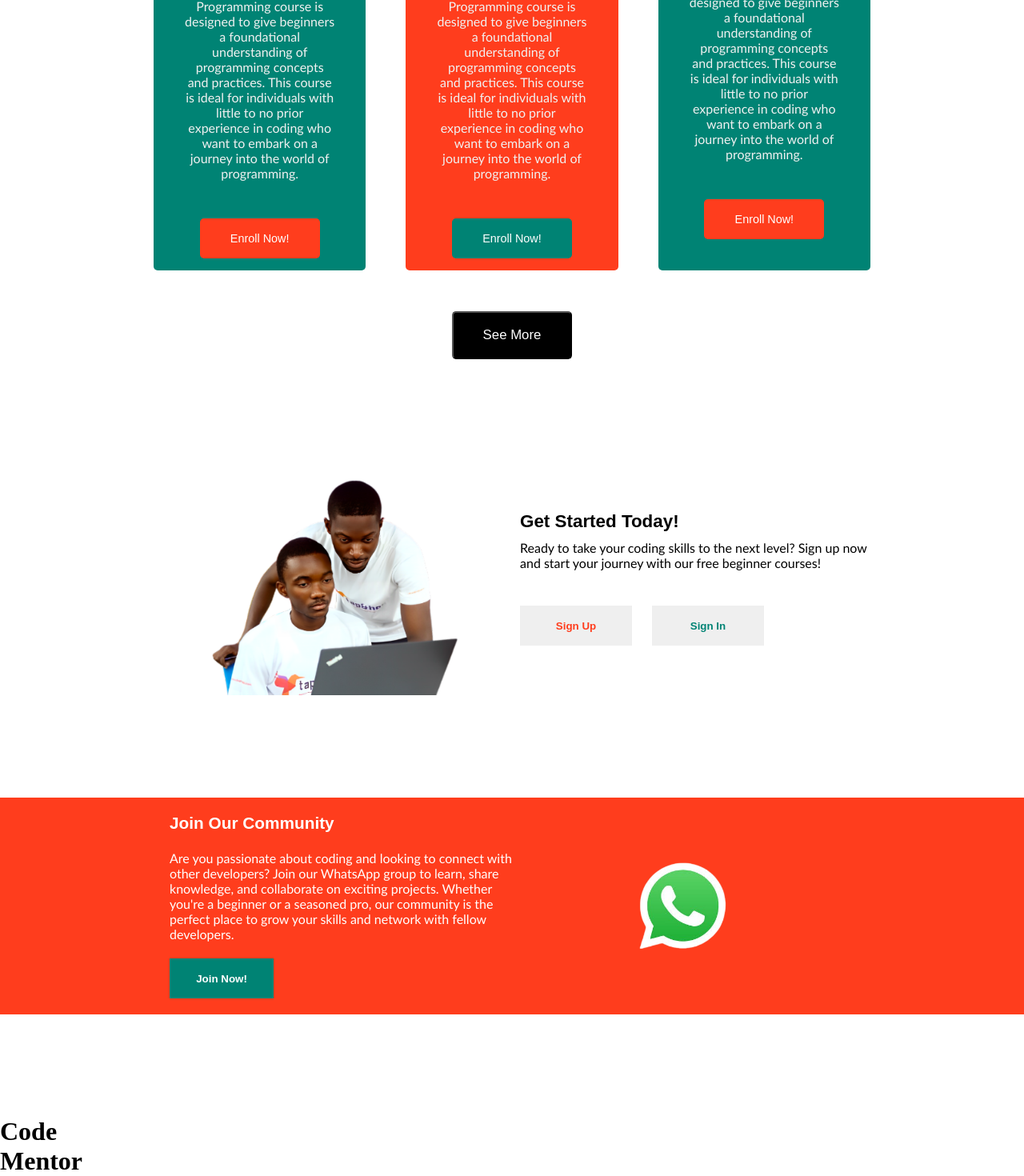
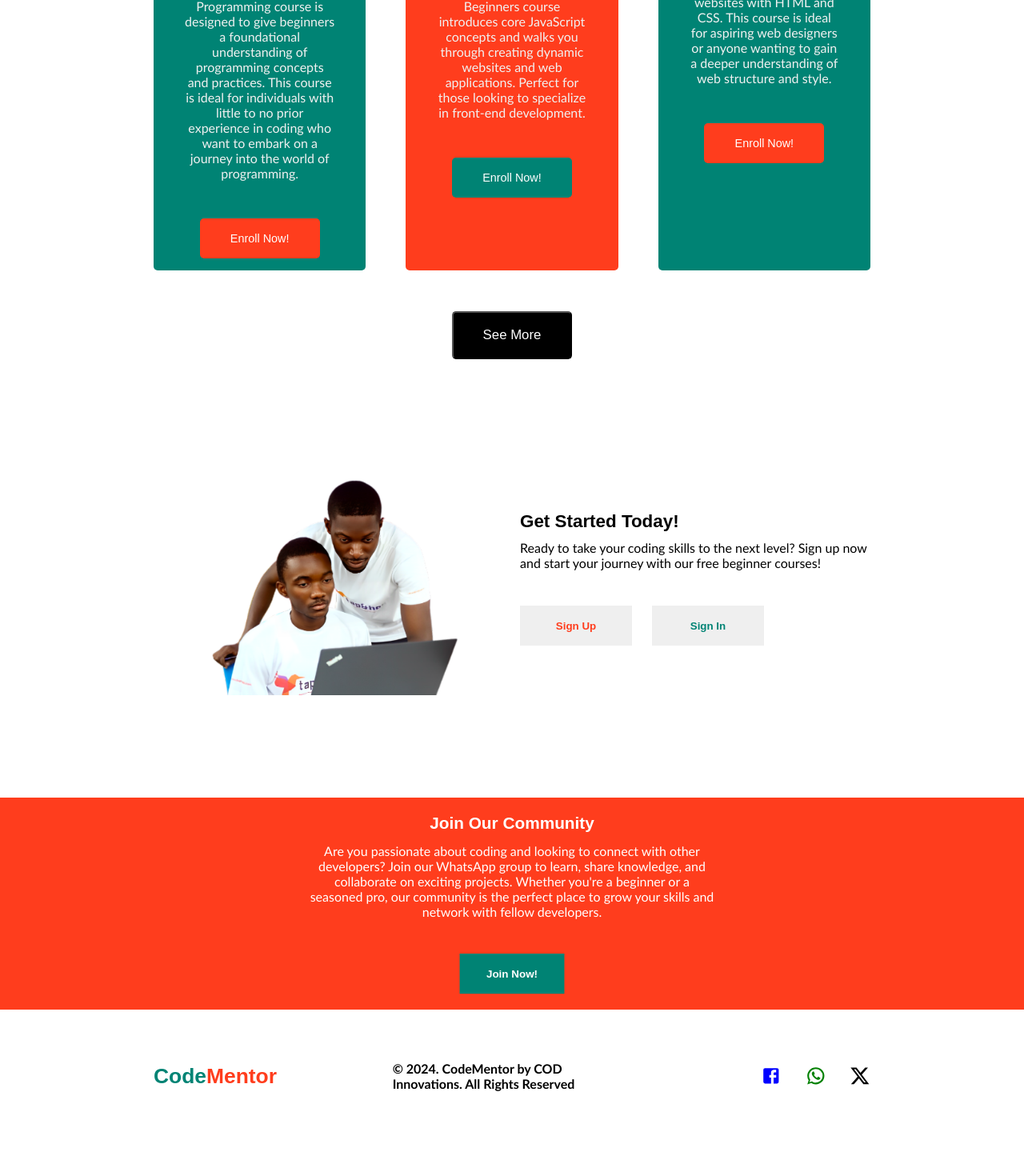
Before and after one commit to codinnovation/cod-edu, a Next.js app: page /home in a window 1280 px wide. Shown: the part 1485-2955 px from the top of the page at 80% size. After the commit the page ends 2887 px from the top, so only its background shows below. Built offline with nearby package versions, Linux system fonts and the light colour scheme.

Commit message:
added footer, and put motion to all components

```diff
--- a/src/pages/home/explore-our-courses/index.jsx
+++ b/src/pages/home/explore-our-courses/index.jsx
@@ -1,7 +1,14 @@
 import React from "react";
 import styles from '../../../styles/explore-our-learning.module.css';
+import { motion } from 'framer-motion';
 
 function ExploreOurCourese() {
+	// Animation variant for scaling and fading
+	const scaleUpVariant = {
+		hidden: { opacity: 0, scale: 0.8 },
+		visible: { opacity: 1, scale: 1, transition: { duration: 0.5 } },
+	};
+
 	return (
 		<>
 			<div className={styles.exploreContainer}>
@@ -11,7 +18,14 @@ function ExploreOurCourese() {
 					<h1>Courses</h1>
 				</div>
 				<div className={styles.exploreContent}>
-					<div className={styles.courseContainer}>
+					{/* Course 1 */}
+					<motion.div
+						className={styles.courseContainer}
+						initial="hidden"
+						whileInView="visible"
+						variants={scaleUpVariant}
+						viewport={{ infinity: true }}
+					>
 						<div className={styles.courseHeader}>
 							<h1>Introduction to Programming</h1>
 						</div>
@@ -23,42 +37,56 @@ function ExploreOurCourese() {
 						<div className={styles.courseButton}>
 							<button>Enroll Now!</button>
 						</div>
-					</div>
+					</motion.div>
 
-					<div className={styles.courseContainer}>
+					{/* Course 2 */}
+					<motion.div
+						className={styles.courseContainer}
+						initial="hidden"
+						whileInView="visible"
+						variants={scaleUpVariant}
+						viewport={{ infinity: true }}
+					>
 						<div className={styles.courseHeader}>
 							<h1>JavaScript for Beginners</h1>
 						</div>
 
 						<div className={styles.courseDescription}>
-							<p>The Introduction to Programming course is designed to give beginners a foundational understanding of programming concepts and practices. This course is ideal for individuals with little to no prior experience in coding who want to embark on a journey into the world of programming.</p>
+							<p>The JavaScript for Beginners course introduces core JavaScript concepts and walks you through creating dynamic websites and web applications. Perfect for those looking to specialize in front-end development.</p>
 						</div>
 
 						<div className={styles.courseButton}>
 							<button>Enroll Now!</button>
 						</div>
-					</div>
+					</motion.div>
 
-					<div className={styles.courseContainer}>
+					{/* Course 3 */}
+					<motion.div
+						className={styles.courseContainer}
+						initial="hidden"
+						whileInView="visible"
+						variants={scaleUpVariant}
+						viewport={{ infinity: true }}
+					>
 						<div className={styles.courseHeader}>
 							<h1>HTML & CSS</h1>
 						</div>
 
 						<div className={styles.courseDescription}>
-							<p>The Introduction to Programming course is designed to give beginners a foundational understanding of programming concepts and practices. This course is ideal for individuals with little to no prior experience in coding who want to embark on a journey into the world of programming.</p>
+							<p>Learn how to build beautiful, responsive websites with HTML and CSS. This course is ideal for aspiring web designers or anyone wanting to gain a deeper understanding of web structure and style.</p>
 						</div>
 
 						<div className={styles.courseButton}>
 							<button>Enroll Now!</button>
 						</div>
-					</div>
+					</motion.div>
 				</div>
 				<div className={styles.exploreContainerButton}>
 					<button>See More</button>
 				</div>
 			</div>
 		</>
-	)
+	);
 }
 
 export default ExploreOurCourese;
--- a/src/pages/home/footer/index.jsx
+++ b/src/pages/home/footer/index.jsx
@@ -1,19 +1,57 @@
 import React from "react";
-import styles from '../../../styles/footer.module.css'
-
+import styles from '../../../styles/footer.module.css';
+import FacebookIcon from '@mui/icons-material/Facebook';
+import WhatsAppIcon from '@mui/icons-material/WhatsApp';
+import XIcon from '@mui/icons-material/X';
+import { motion } from "framer-motion";
 
 function Footer() {
   return (
     <>
-			<div className={styles.footerContainer}>
+      <motion.div
+        className={styles.footerContainer}
+        initial={{ opacity: 0, y: 20 }} // Hide initially
+        whileInView={{ opacity: 1, y: 0 }} // Animates when in view
+        transition={{ duration: 0.8, ease: "easeInOut" }}
+        viewport={{ once: true, amount: 0.1 }} // Triggers animation when 10% of the footer is visible
+      >
         <div className={styles.footerContent}>
-					<div className={styles.companyName}>
+          <motion.div
+            className={styles.companyName}
+            initial={{ x: -100, opacity: 0 }} // Hide initially
+            whileInView={{ x: 0, opacity: 1 }} // Slide in when in view
+            transition={{ delay: 0.5, duration: 0.8, ease: "easeInOut" }}
+            viewport={{ once: true, amount: 0.1 }} // Triggered when in view
+          >
             <h1>Code</h1>
             <h1>Mentor</h1>
+          </motion.div>
+
+          <motion.div
+            className={styles.copyright}
+            initial={{ opacity: 0 }} // Hide initially
+            whileInView={{ opacity: 1 }} // Fade in when in view
+            transition={{ delay: 1, duration: 0.8, ease: "easeInOut" }}
+            viewport={{ once: true, amount: 0.1 }} // Triggered when in view
+          >
+            <p>© {new Date().getFullYear()}. CodeMentor by COD Innovations. All Rights Reserved</p>
+          </motion.div>
+
+          <motion.div
+            className={styles.socialMedia}
+            initial={{ opacity: 0, scale: 0.5 }} // Hide initially
+            whileInView={{ opacity: 1, scale: 1 }} // Scale in when in view
+            transition={{ delay: 1.5, duration: 0.8, ease: "easeInOut" }}
+            viewport={{ once: true, amount: 0.1 }} // Triggered when in view
+          >
+            <FacebookIcon className={styles.icon} />
+            <WhatsAppIcon className={styles.icon} />
+            <XIcon className={styles.icon} />
+          </motion.div>
         </div>
-				</div>
-			</div>
+      </motion.div>
     </>
-	)
+  );
 }
+
 export default Footer;
--- a/src/pages/home/get-started-today/index.jsx
+++ b/src/pages/home/get-started-today/index.jsx
@@ -1,18 +1,45 @@
-import React from "react"
+import React from "react";
 import styles from '../../../styles/get-started-today.module.css';
 import Image from "next/image";
-import ContainerImage from '../../../../public/login-image-removebg-preview.png'
+import ContainerImage from '../../../../public/login-image-removebg-preview.png';
+import { motion } from 'framer-motion';
 
 function GetStartedToday() {
+	// Animation variants
+	const slideInVariant = {
+		hidden: { opacity: 0, x: -100 },
+		visible: { opacity: 1, x: 0, transition: { duration: 0.7 } },
+	};
+
+	const fadeInVariant = {
+		hidden: { opacity: 0, y: 20 },
+		visible: { opacity: 1, y: 0, transition: { duration: 0.5, delay: 0.3 } },
+	};
+
 	return (
 		<>
 			<div className={styles.getStartedContainer}>
 				<div className={styles.getStartedContent}>
-					<div className={styles.getstartedImage}>
+
+					{/* Image Motion */}
+					<motion.div
+						className={styles.getstartedImage}
+						initial="hidden"
+						whileInView="visible"
+						viewport={{ infinity: true }}
+						variants={slideInVariant}
+					>
 						<Image width={900} height={900} alt="image" src={ContainerImage} />
-					</div>
+					</motion.div>
 
-					<div className={styles.getStartedDescription}>
+					{/* Description Motion */}
+					<motion.div
+						className={styles.getStartedDescription}
+						initial="hidden"
+						whileInView="visible"
+						viewport={{ infinity: true }}
+						variants={fadeInVariant}
+					>
 						<div className={styles.getStartedDescriptionHeader}>
 							<h1>Get Started Today!</h1>
 						</div>
@@ -24,13 +51,12 @@ function GetStartedToday() {
 						<div className={styles.getStartedContainerButton}>
 							<button>Sign Up</button>
 							<button>Sign In</button>
-
 						</div>
-					</div>
+					</motion.div>
 				</div>
 			</div>
 		</>
-	)
+	);
 }
 
-export default GetStartedToday
+export default GetStartedToday;
--- a/src/pages/home/join-our-community/index.jsx
+++ b/src/pages/home/join-our-community/index.jsx
@@ -1,14 +1,36 @@
 import React from "react";
-import styles from '../../../styles/join-our-community.module.css'
+import styles from '../../../styles/join-our-community.module.css';
 import Image from "next/image";
-import WhatsAppImage from '../../../../public/whatsapp.png'
+import WhatsAppImage from '../../../../public/whatsapp.png';
+import { motion } from 'framer-motion';
 
 function JoinOurCommunity() {
+	// Animation variants for text and button
+	const fadeInUpVariant = {
+		hidden: { opacity: 0, y: 20 },
+		visible: { opacity: 1, y: 0, transition: { duration: 0.6 } },
+	};
+
+	const pulseEffect = {
+		hidden: { scale: 0.95 },
+		visible: {
+			scale: [1, 1.05, 1],
+			transition: { duration: 1.5, repeat: Infinity, repeatType: "reverse" },
+		},
+	};
+
 	return (
 		<>
 			<div className={styles.communityContainer}>
 				<div className={styles.communityContent}>
-					<div className={styles.communityText}>
+					{/* Text Motion */}
+					<motion.div
+						className={styles.communityText}
+						initial="hidden"
+						whileInView="visible"
+						viewport={{ infinity: true }}
+						variants={fadeInUpVariant}
+					>
 						<div className={styles.communityTextHeader}>
 							<h1>Join Our Community</h1>
 						</div>
@@ -16,18 +38,22 @@ function JoinOurCommunity() {
 						<div className={styles.communityTextDescription}>
 							<p>Are you passionate about coding and looking to connect with other developers? Join our WhatsApp group to learn, share knowledge, and collaborate on exciting projects. Whether you&apos;re a beginner or a seasoned pro, our community is the perfect place to grow your skills and network with fellow developers.</p>
 						</div>
-						<div className={styles.communityTextButton}>
+
+						{/* Button with Pulse Effect */}
+						<motion.div
+							className={styles.communityTextButton}
+							initial="hidden"
+							whileInView="visible"
+							viewport={{ infinity: true }}
+							variants={pulseEffect}
+						>
 							<button>Join Now!</button>
-						</div>
-					</div>
-
-					<div className={styles.communityImage}>
-						<Image src={WhatsAppImage} width={900} height={900} alt="whatsapp-image" />
-					</div>
+						</motion.div>
+					</motion.div>
 				</div>
 			</div>
 		</>
-	)
+	);
 }
 
 export default JoinOurCommunity;
--- a/src/styles/footer.module.css
+++ b/src/styles/footer.module.css
@@ -1,7 +1,96 @@
-.footerContainer{
-	margin-top: 10%;
+.footerContainer {
+  margin-top: 5%;
 }
 
-.footerContent{
-	display: grid;
+.footerContent {
+  width: 70%;
+  margin: 3% auto;
+  display: grid;
+  grid-template-columns: 1fr 1fr 1fr;
 }
+
+.companyName {
+  display: flex;
+  justify-content: flex-start;
+  align-items: center;
+}
+
+.companyName h1 {
+  font-size: 1.65em;
+  color: #008374;
+  font-family: sans-serif;
+}
+
+.companyName h1:nth-child(2) {
+  color: #ff3d1d;
+}
+
+.copyright {
+  display: flex;
+  justify-content: center;
+  align-items: center;
+}
+
+.copyright p {
+  font-family: "Gill Sans", "Gill Sans MT", Calibri, "Trebuchet MS", sans-serif;
+  font-size: 1em;
+  font-weight: 600;
+}
+
+.socialMedia {
+  display: flex;
+  justify-content: flex-end;
+  align-items: center;
+}
+
+.socialMedia .icon {
+  margin-left: 30px;
+  font-size: 1.6em;
+  cursor: pointer;
+}
+
+.socialMedia .icon:nth-child(1) {
+  color: blue;
+}
+
+.socialMedia .icon:nth-child(2) {
+  color: green;
+}
+
+@media (max-width: 700px) {
+  .footerContainer {
+    margin-top: 15%;
+  }
+  .footerContent {
+    grid-template-columns: 1fr;
+    width: 90%;
+    gap: 10px;
+  }
+
+  .companyName {
+    justify-content: center;
+  }
+
+  .companyName h1 {
+    font-size: 1.2em;
+  }
+
+  .copyright p {
+    font-size: 0.9em;
+    font-weight: 600;
+    text-align: center;
+  }
+
+  .socialMedia {
+    display: flex;
+    justify-content: center;
+    align-items: center;
+    margin-top: 15px;
+  }
+
+  .socialMedia .icon {
+    margin-right: 30px;
+    font-size: 1.6em;
+    cursor: pointer;
+  }
+}
--- a/src/styles/join-our-community.module.css
+++ b/src/styles/join-our-community.module.css
@@ -3,15 +3,13 @@
   height: 100%;
   margin-top: 10%;
   background-color: #ff3d1d;
-  display: flex;
-  justify-content: center;
-  align-items: center;
 }
 
 .communityContent {
   height: 100%;
-  display: grid;
-  grid-template-columns: 1fr 1fr;
+  display: flex;
+  justify-content: center;
+  align-items: center;
   width: 70%;
   margin: 0 auto;
   padding: 20px;
@@ -19,7 +17,7 @@
 
 .communityTextHeader {
   display: flex;
-  justify-content: flex-start;
+  justify-content: center;
   align-items: center;
 }
 
@@ -30,21 +28,23 @@
 }
 
 .communityTextDescription {
-  margin-top: 5%;
+  margin: 1.5% auto;
   display: flex;
-  justify-content: flex-start;
+  justify-content: center;
   align-items: center;
+  width: 60%;
 }
 
 .communityTextDescription p {
   font-family: "Gill Sans", "Gill Sans MT", Calibri, "Trebuchet MS", sans-serif;
   color: #fff;
+  text-align: center;
 }
 
 .communityTextButton {
   margin-top: 5%;
   display: flex;
-  justify-content: flex-start;
+  justify-content: center;
   align-items: center;
 }
 
@@ -57,16 +57,6 @@
   font-weight: 700;
 }
 
-.communityImage{
-	display: flex;
-	justify-content: center;
-	align-items: center;
-}
-
-.communityImage img{
-	height: auto;
-	width: 30%;
-}
 
 @media(max-width:700px){
 	.communityContainer{
@@ -75,7 +65,6 @@
 
 	.communityContent{
 		width: 90%;
-		grid-template-columns: 1fr;
 		gap: 20px;
 	}
 
@@ -83,12 +72,16 @@
 		font-size: 1em;
 	}
 
+	.communityTextDescription{
+		width: 100%;
+		margin: 7% auto;
+	}
 	.communityTextDescription p{
 		font-size: 0.9em;
 	}
 
-	.communityImage img{
-		height: auto;
-		width: 85%;
-	}
+	.communityTextButton {
+		margin-top: 15%;
+	  }
+
 }
```
Also changed, not shown: src/pages/home/why-choose-us/index.jsx (+31 -17 lines). Lines whose indentation alone changed are shown as unchanged.
